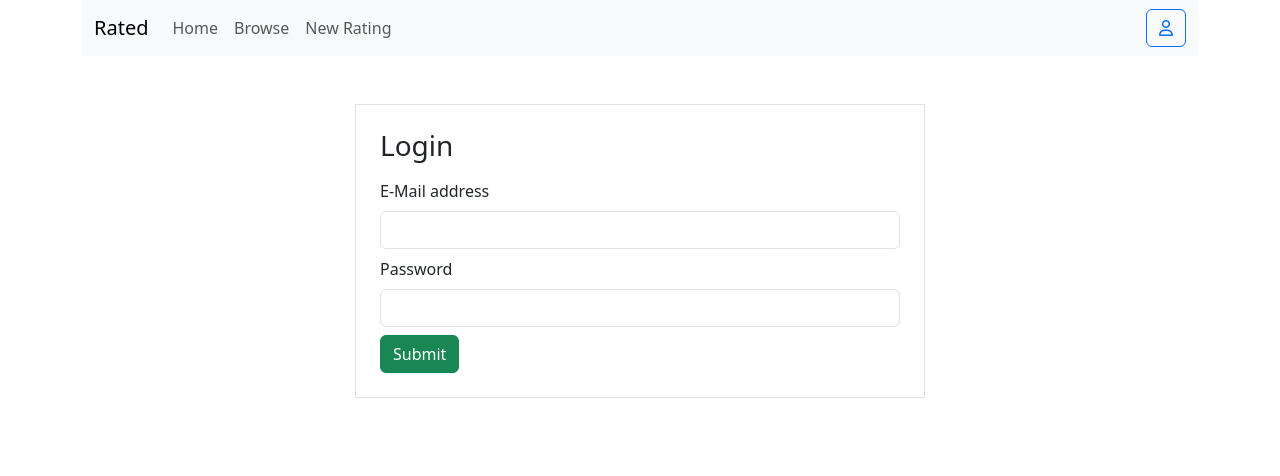
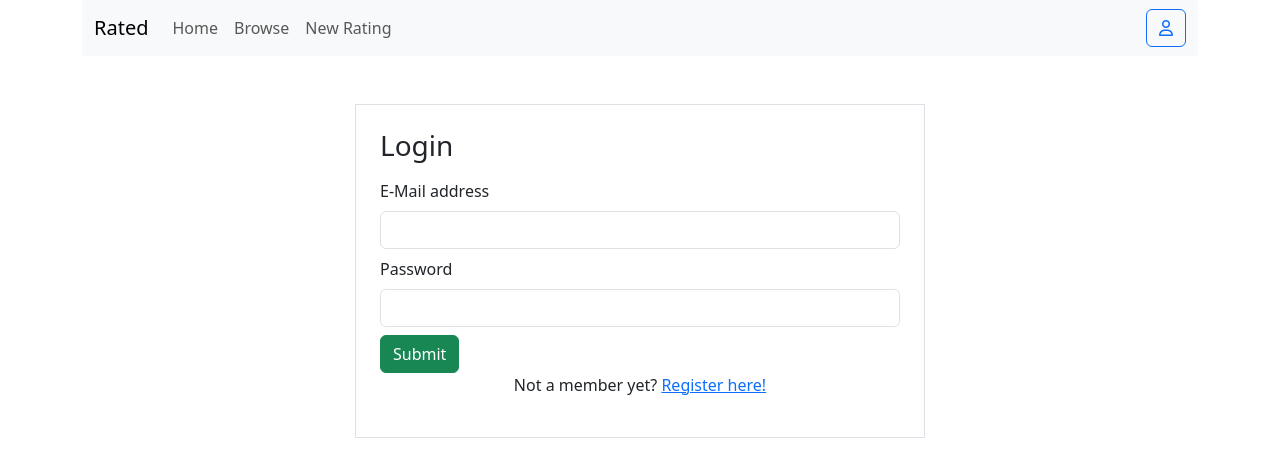
Before and after one commit to b0totmat/rated, a Vue app in the folder client/: page /login in a window 1280 px wide. Shown: the top 476 px of the page. Built offline with nearby package versions, Linux system fonts and the light colour scheme.

Commit message:
Link to register page

```diff
--- a/client/src/views/LoginView.vue
+++ b/client/src/views/LoginView.vue
@@ -13,6 +13,10 @@
               <input type="password" class="form-control" id="password1" v-model="user.password">
             </div>
             <button class="btn btn-success" @click="sendForm">Submit</button>
+            <p class="text-center">
+              Not a member yet?
+              <RouterLink to="/register">Register here!</RouterLink>
+            </p>
             <div class="mt-3" id="errors" v-if="errors.length !== 0">
               <ul class="list-group">
                 <li class="list-group-item bg-danger text-light" v-for="e in errors">{{ e }}</li>
@@ -25,7 +29,7 @@
   </template>
 <script setup>
   import { ref } from 'vue'
-  import { useRouter } from 'vue-router'
+  import { useRouter, RouterLink } from 'vue-router'
   import AuthService from '@/services/AuthService'
   import { useTokenStore } from '@/stores/tokens'
 
```
